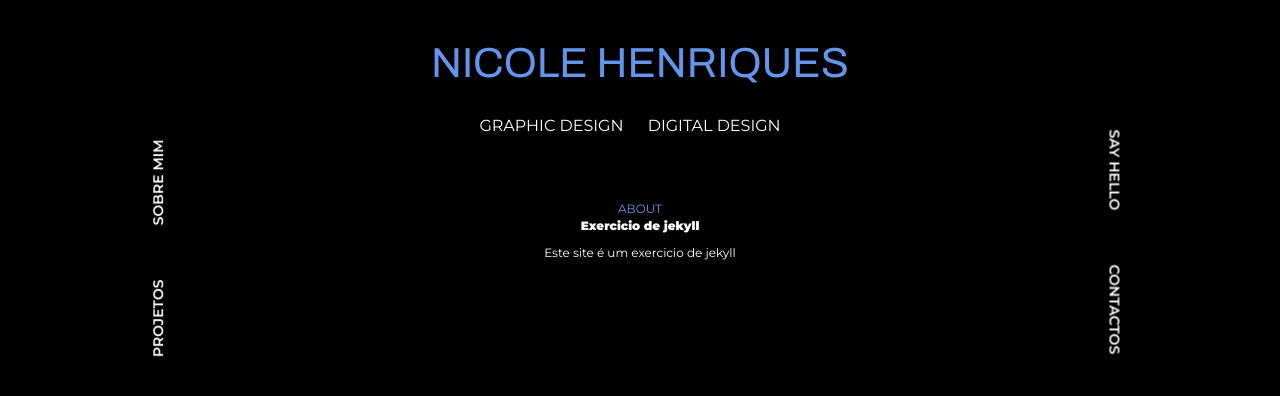
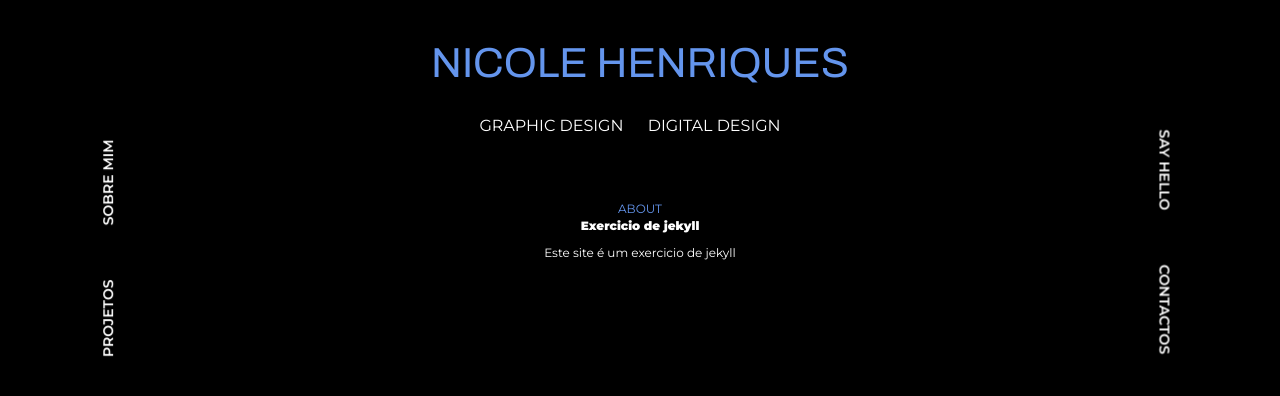
Before and after one commit to nicolehenriqs/nicolehenriqs.github.io, a Jekyll site: the page built from About.md, in a window 1280 px wide and 900 px high. Shown: the top 396 px of the window. Built offline with Jekyll 4.4.1, drawn with Linux system fonts in a browser that asks for light colours.

Commit message:
alteração menu #primary
alteração do translateY

```diff
--- a/_sass/style.scss
+++ b/_sass/style.scss
@@ -68,15 +68,15 @@ z-index: -1;
 
     ol{
         &:first-child {
-            transform: rotate(-90deg) translateY(-150px);
+            transform: rotate(-90deg) translateY(-200px);
             transform-origin: right center;
             margin-top: 80px;
         }
 
         &:last-child {
-            transform: rotate(90deg) translateY(-150px);
+            transform: rotate(90deg) translateY(-200px);
             transform-origin: left center;
-            margin-top: 80px;
+            margin-top:80px;
         }
 
         li {
@@ -219,6 +219,7 @@ body, .bold .topicos .about{
 .topicos {
     margin-bottom: 0px;
     }
+
 header {
     height: 100px;
 }
```
